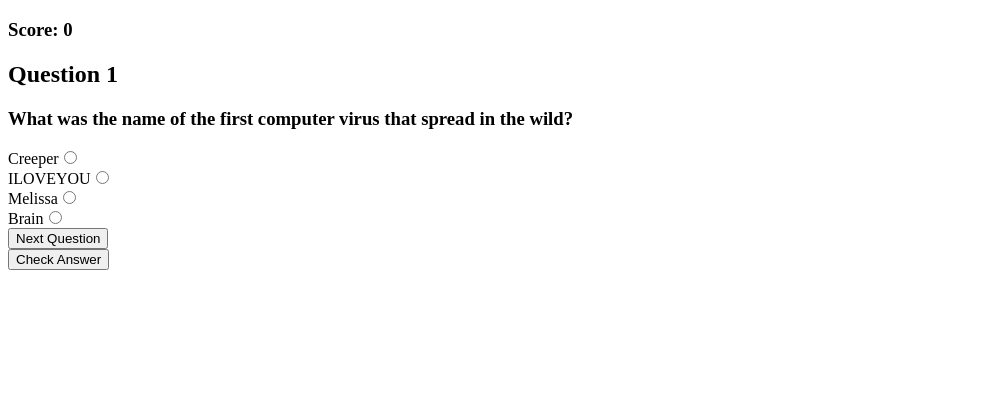
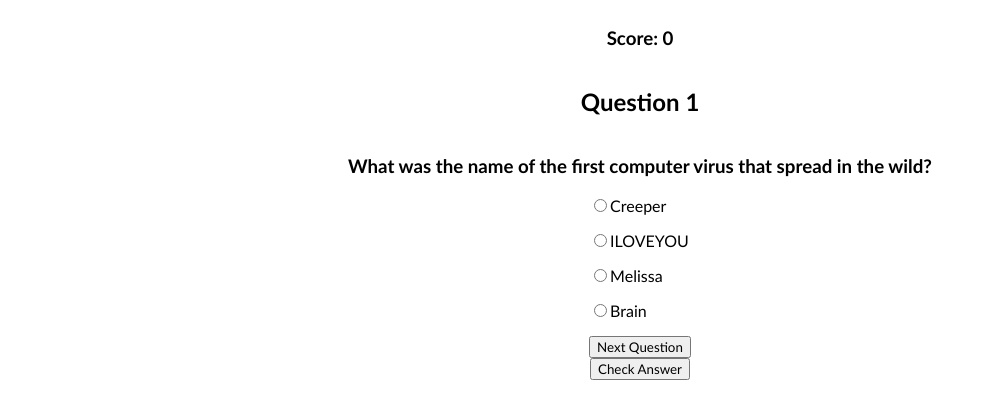
Before and after one commit to rossbuc/interactive-quiz, a React (Vite) app: page / in a window 1280 px wide. Shown: the top 418 px of the page, without its empty margins (0-987 px from the left). Built offline with nearby package versions, Linux system fonts and the light colour scheme.

Commit message:
Add styling to quiz

```diff
--- a/src/App.css
+++ b/src/App.css
@@ -0,0 +1,22 @@
+* {
+    font-family: 'Trebuchet MS', 'Lucida Sans Unicode', 'Lucida Grande', 'Lucida Sans', Arial, sans-serif;
+}
+
+.question-container {
+    display: flex;
+    flex-direction: column;
+    justify-content: center;
+    align-items: center;
+}
+
+.question--text {
+    display: flex;
+    flex-direction: column;
+    align-items: center;
+}
+
+.answers {
+    display: flex;
+    flex-direction: column;
+    gap: 1rem;
+}
--- a/src/components/Answer.jsx
+++ b/src/components/Answer.jsx
@@ -2,7 +2,6 @@ const Answer = ({index, option, selectedAnswer, setSelectedAnswer}) => {
 
     return (
         <div>
-            <label htmlFor={index}>{option}</label>
             <input
                 type="radio"
                 id={index}
@@ -11,6 +10,7 @@ const Answer = ({index, option, selectedAnswer, setSelectedAnswer}) => {
                 required
                 onChange={() => {setSelectedAnswer(option)}}>
             </input>
+            <label htmlFor={index}>{option}</label>
         </div>
     )
 
--- a/src/containers/QuestionContainer.jsx
+++ b/src/containers/QuestionContainer.jsx
@@ -5,7 +5,7 @@ const QuestionContainer = ({questions, currentQuestionIndex, selectedAnswer, fee
 
     const displayText = (currentQuestionIndex == (questions.length))
     ? null
-    : <div>
+    : <div className="question--text">
         <h2>Question {currentQuestionIndex + 1}</h2>
         <h3>{questions[currentQuestionIndex].question}</h3>
     </div>
@@ -25,7 +25,7 @@ const QuestionContainer = ({questions, currentQuestionIndex, selectedAnswer, fee
     return (
         <>
             {displayText}
-            <form>
+            <form className="answers">
                 <Answers
                     currentQuestionIndex={currentQuestionIndex}
                     questions={questions}
--- a/src/containers/QuizContainer.jsx
+++ b/src/containers/QuizContainer.jsx
@@ -55,6 +55,7 @@ const QuizContainer = () => {
 
     return (
         <>
+            <div className="question-container">
                 <h3>Score: {score}</h3>
                 <QuestionContainer
                     questions={questions}
@@ -66,6 +67,7 @@ const QuizContainer = () => {
                     endOfQuiz={endOfQuiz}
                     setFeedback={setFeedback}
                 />
+            </div>
         </>
     )
 }
```
Lines whose indentation alone changed are shown as unchanged.
